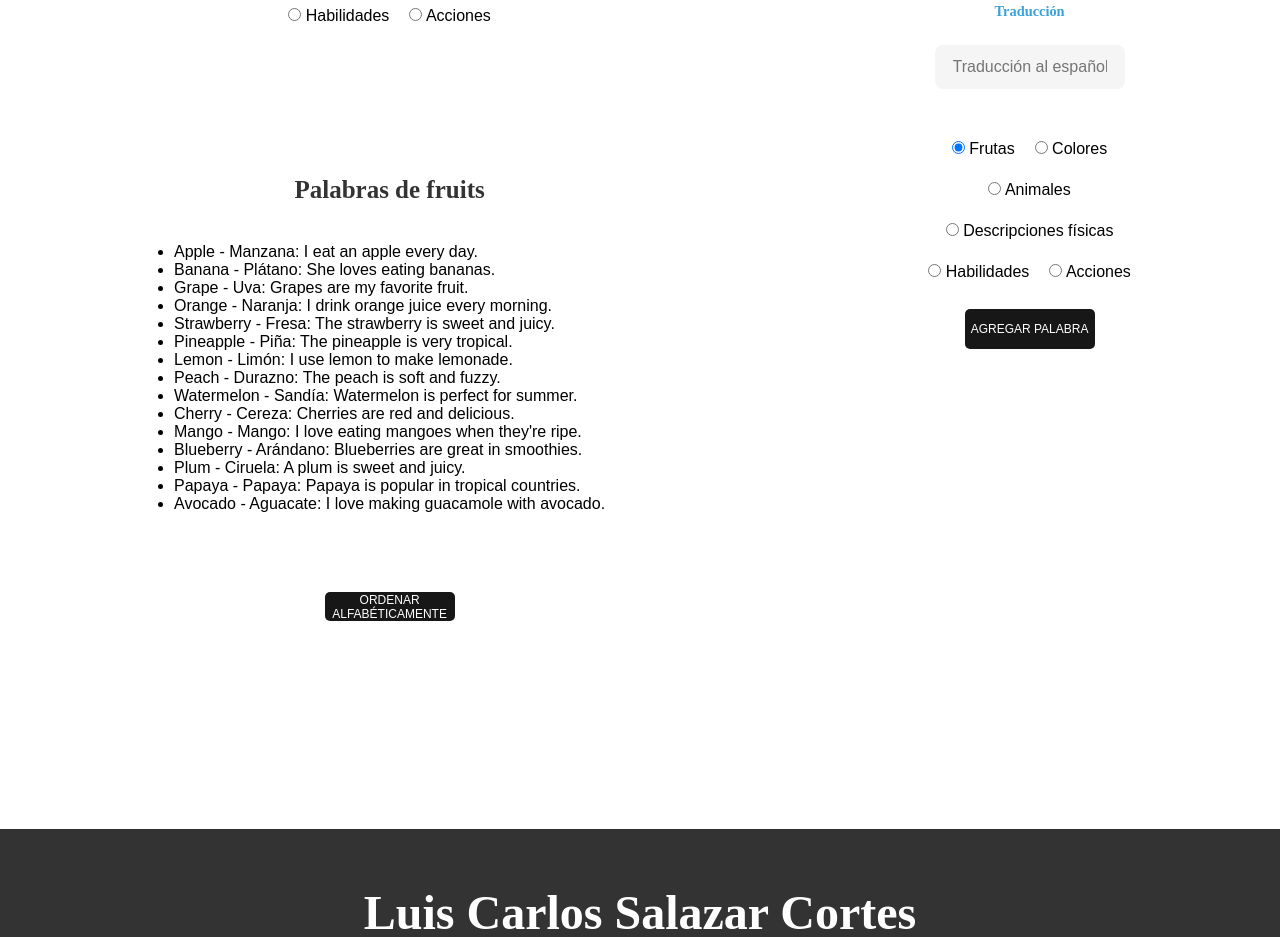
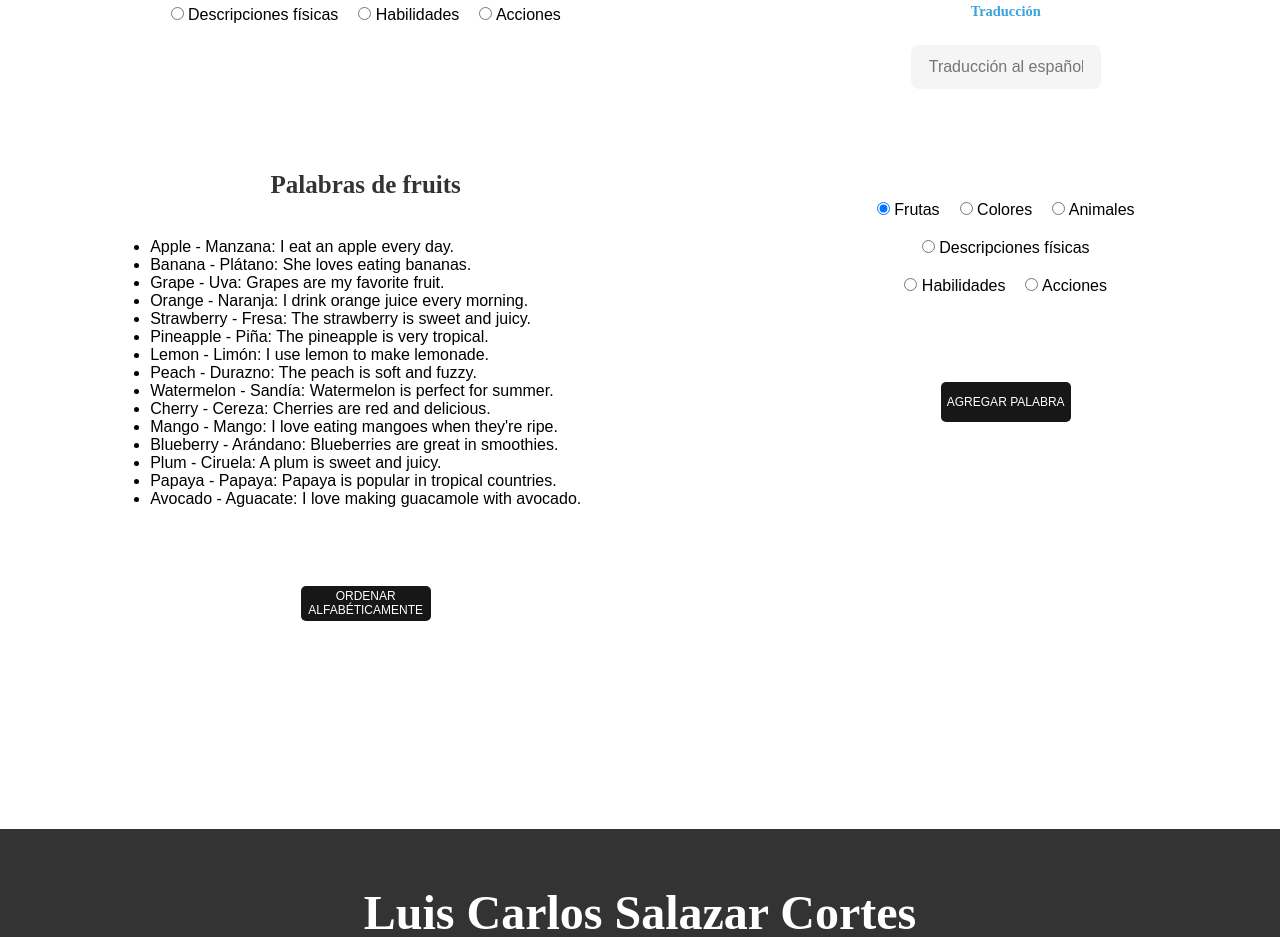
Before and after one commit to luiscar2050/dictionary, a plain HTML site: page index.html in a window 1280 px wide. Shown: the part 835-1772 px from the top of the page. Drawn offline with Linux system fonts and the light colour scheme.

Commit message:
trabajo final

```diff
--- a/style/style.css
+++ b/style/style.css
@@ -201,7 +201,7 @@ h2{
 /* Estilos diccionario */
 
 .dictionary{
-  width: 70%;
+  width: 60%;
   height: 80%;
   display: flex;
   flex-direction: column;
@@ -213,32 +213,6 @@ h2{
   height: 10%;
 }
 
-.btn {
-  width: 130px;
-  font-size: 12px;
-  cursor: pointer;
-  background-color: #171717;
-  color: #fff;
-  border: none;
-  border-radius: 5px;
-  transition: all .4s;
- }
-
- .btn:hover {
-  border-radius: 5px;
-  transform: translateY(-10px);
-  box-shadow: 0 7px 0 -2px cadetblue,
-   0 15px 0 -4px #39a2db,
-   0 16px 10px -3px #39a2db;
- }
-
- .btn:active {
-  transition: all 0.2s;
-  transform: translateY(-5px);
-  box-shadow: 0 2px 0 -2px cadetblue,
-   0 8px 0 -4px #39a2db,
-   0 12px 10px -3px #39a2db;
- }
 
  .btn-2 {
   width: 130px;
@@ -375,8 +349,9 @@ h2{
 
 .radio-category-form{
   width: 50%;
-  height: 20%;
+  height: 30%;
   display: flex;
+  align-content: center;
   flex-wrap: wrap;
   justify-content: center;
   gap: 20px;
@@ -385,7 +360,6 @@ h2{
 
 .btn {
   width: 130px;
-  height: 40px;
   font-size: 12px;
   cursor: pointer;
   background-color: #171717;
```
